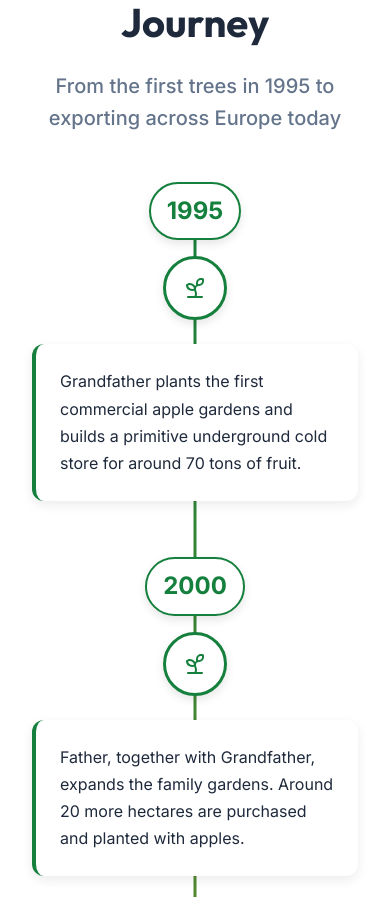
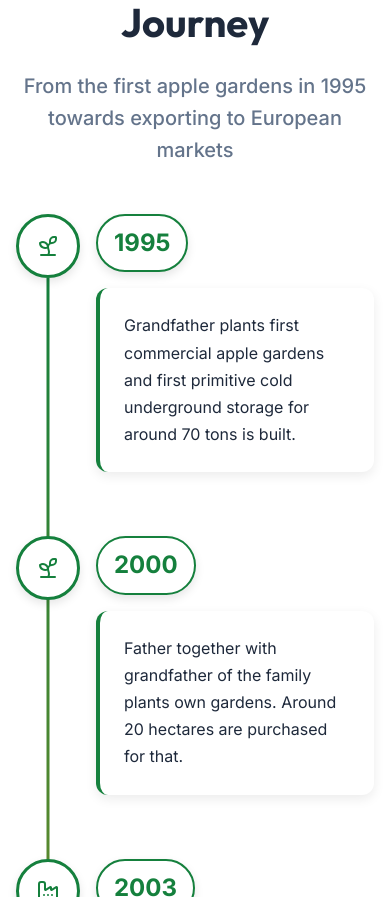
Before and after one commit to Qoopertin/tarcom-lux-website, a React (Vite) app: page /about in a window 390 px wide. Shown: the part 671-1568 px from the top of the page. Built offline with nearby package versions, Linux system fonts and the light colour scheme.

Commit message:
Adjust timeline: remove top line segment and update subtitles

```diff
--- a/src/components/about/FamilyTimeline.css
+++ b/src/components/about/FamilyTimeline.css
@@ -16,7 +16,7 @@
     padding-bottom: 6rem;
 }
 
-/* Central vertical line - extends through entire timeline and fades at the end */
+/* Central vertical line - extends through entire timeline and fades after 2025 */
 .timeline-container::before {
     content: '';
     position: absolute;
@@ -29,12 +29,29 @@
             var(--color-primary) 0%,
             var(--color-accent) 85%,
             transparent 100%);
+    z-index: 0;
+}
+
+/* Mask to hide the line above the first icon on desktop */
+.timeline-item:first-child::before {
+    content: '';
+    position: absolute;
+    left: 50%;
+    transform: translateX(-50%);
+    top: 0;
+    height: calc(50% - 2rem);
+    /* Stop at the top of the icon (icon is 4rem, center is 50%) */
+    width: 10px;
+    background-color: var(--color-bg-white);
+    z-index: 1;
 }
 
 .timeline-item {
     display: flex;
     margin-bottom: 3rem;
     position: relative;
+    z-index: 2;
+    /* Ensure items are above the line */
 }
 
 /* Left-aligned items */
@@ -71,7 +88,7 @@
     transform: translateY(-50%);
 }
 
-/* Center-aligned final item */
+/* Center-aligned final item (2025) */
 .timeline-item.center {
     flex-direction: column;
     align-items: center;
@@ -154,61 +171,65 @@
     margin: 0;
 }
 
-/* Mobile responsive - unified centered vertical timeline */
+/* Mobile responsive */
 @media (max-width: 768px) {
-    .timeline-container {
-        padding-left: 1rem;
-        padding-right: 1rem;
+    .timeline-container::before {
+        left: 2rem;
+        bottom: -3rem;
+        top: 4rem;
+        /* Start from bottom of first icon */
     }
 
-    .timeline-container::before {
-        left: 50%;
-        transform: translateX(-50%);
-        bottom: -3rem;
+    /* Remove mask on mobile */
+    .timeline-item:first-child::before {
+        display: none;
     }
 
-    /* All items use the same centered vertical layout */
     .timeline-item.left,
-    .timeline-item.right,
-    .timeline-item.center {
+    .timeline-item.right {
         flex-direction: column;
-        align-items: center;
+        align-items: flex-start;
         justify-content: flex-start;
-        padding-left: 0;
+        padding-left: 5rem;
         padding-right: 0;
-        margin-bottom: 3.5rem;
+        margin-bottom: 4rem;
+        /* More space between items */
     }
 
-    /* Year badges - always centered at top */
-    .timeline-item.left .timeline-year,
-    .timeline-item.right .timeline-year,
-    .timeline-item.center .timeline-year {
-        position: static;
-        transform: none;
-        margin-bottom: 1rem;
-        margin-top: 0;
-        font-size: 1.5rem;
-    }
-
-    /* Icons - centered below year badge */
-    .timeline-item.left .timeline-icon-wrapper,
-    .timeline-item.right .timeline-icon-wrapper,
-    .timeline-item.center .timeline-icon-wrapper {
-        position: relative;
-        left: auto;
-        top: auto;
-        transform: none;
-        margin-bottom: 1.5rem;
-    }
-
-    /* Content cards - full width below icon */
     .timeline-item.left .timeline-content,
-    .timeline-item.right .timeline-content,
-    .timeline-item.center .timeline-content {
+    .timeline-item.right .timeline-content {
         text-align: left;
         border-left: 4px solid var(--color-primary);
         border-right: none;
         width: 100%;
-        max-width: 500px;
+        /* Full width */
+    }
+
+    /* Position year badge above the card */
+    .timeline-item.left .timeline-year,
+    .timeline-item.right .timeline-year {
+        position: static;
+        /* Remove absolute positioning */
+        transform: none;
+        margin-bottom: 1rem;
+        /* Space between year and card */
+        align-self: flex-start;
+        /* Align with start of content */
+        margin-left: 0;
+    }
+
+    .timeline-icon-wrapper {
+        left: 2rem;
+        transform: translate(-50%, -50%);
+        top: 2rem;
+        /* Align icon with the top area (year) */
+    }
+
+    .timeline-item.center {
+        padding-left: 2rem;
+    }
+
+    .timeline-item.center .timeline-year {
+        font-size: 2rem;
     }
 }
--- a/src/translations.js
+++ b/src/translations.js
@@ -172,15 +172,15 @@ const translations = {
         // Family Timeline
         timeline: {
             title: "Our Family Journey",
-            subtitle: "From the first trees in 1995 to exporting across Europe today",
+            subtitle: "From the first apple gardens in 1995 towards exporting to European markets",
             events: {
-                e1995: "Grandfather plants the first commercial apple gardens and builds a primitive underground cold store for around 70 tons of fruit.",
-                e2000: "Father, together with Grandfather, expands the family gardens. Around 20 more hectares are purchased and planted with apples.",
-                e2003: "As demand for packaging grows, Father launches a small production facility to supply wooden boxes for apples to growers in the region.",
-                e2008: "The family builds the first 1,000-ton cold store in our village and continues to expand the apple gardens around it. At peak season, at least one full truck was leaving our facility every day.",
-                e2018: "Father builds a much more efficient and modern refrigerated storage facility and starts planting plums alongside apples, diversifying the family production.",
-                e2022: "The fruit business in our area declines as the main export market to Russia collapses. Many local growers have no direct contacts with European buyers, so good fruit often stays in local storage or is sold too cheaply.",
-                today: "A younger generation educated in the EU takes over the task of opening direct routes to European buyers. Under the TARCOM LUX name we are now focusing on honest, well-prepared apple exports to Romania and other EU markets."
+                e1995: "Grandfather plants first commercial apple gardens and first primitive cold underground storage for around 70 tons is built.",
+                e2000: "Father together with grandfather of the family plants own gardens. Around 20 hectares are purchased for that.",
+                e2003: "Local partner joins the group for the first time. Capacity grows to around 50 hectares.",
+                e2008: "Family builds first in the village cold storage for around 1000 tons with 4 chambers and acquires more fields for apple gardens. At that time cold storage was working almost at full capacity, shipping at least one truck a day during the season.",
+                e2014: "Grandson joins the business. Focus on stable first-class quality begins, and foundations are laid for direct export relationships with European partners.",
+                e2022: "Start of direct cooperation with Romanian and German importers as Russian market closes. Focus shifts fully to the EU.",
+                e2025: "TARCOM LUX: the export name connecting our family and partner farms, ready for stable long-term programs with European clients."
             }
         },
 
@@ -417,15 +417,15 @@ const translations = {
         // Family Timeline
         timeline: {
             title: "Călătoria familiei noastre",
-            subtitle: "De la primii pomi în 1995 la export în întreaga Europă astăzi",
+            subtitle: "De la primele livezi din 1995 spre exportul pe piețele europene",
             events: {
-                e1995: "Bunicul plantează primele livezi comerciale de mere și construiește un depozit frigorific subteran primitiv pentru aproximativ 70 de tone de fructe.",
-                e2000: "Tatăl, împreună cu Bunicul, extinde livezile familiei. Aproximativ 20 de hectare în plus sunt cumpărate și plantate cu mere.",
-                e2003: "Pe măsură ce cererea de ambalaje crește, Tatăl lansează o mică unitate de producție pentru a furniza lăzi de lemn pentru mere cultivatorilor din regiune.",
-                e2008: "Familia construiește primul depozit frigorific de 1.000 de tone din satul nostru și continuă să extindă livezile de mere din jurul acestuia. În sezonul de vârf, cel puțin un camion plin pleca de la unitatea noastră în fiecare zi.",
-                e2018: "Tatăl construiește un depozit frigorific mult mai eficient și modern și începe să planteze prune alături de mere, diversificând producția familiei.",
-                e2022: "Afacerea cu fructe din zona noastră scade pe măsură ce principala piață de export către Rusia se prăbușește. Mulți cultivatori locali nu au contacte directe cu cumpărătorii europeni, așa că fructele bune rămân adesea în depozitele locale sau sunt vândute prea ieftin.",
-                today: "O generație mai tânără, educată în UE, preia sarcina de a deschide rute directe către cumpărătorii europeni. Sub numele TARCOM LUX ne concentrăm acum pe exporturi oneste și bine pregătite de mere către România și alte piețe din UE."
+                e1995: "Bunicul plantează primele livezi comerciale de mere și se construiește primul depozit frigorific subteran primitiv pentru aproximativ 70 de tone.",
+                e2000: "Tatăl împreună cu bunicul familiei plantează propriile livezi. Aproximativ 20 de hectare sunt achiziționate pentru aceasta.",
+                e2003: "Partenerul local se alătură grupului pentru prima dată. Capacitatea crește la aproximativ 50 de hectare.",
+                e2008: "Familia construiește primul depozit frigorific din sat pentru aproximativ 1000 de tone cu 4 camere și achiziționează mai multe terenuri pentru livezi de mere. În acea perioadă depozitul frigorific funcționa aproape la capacitate maximă, expediind cel puțin un camion pe zi în timpul sezonului.",
+                e2014: "Nepotul se alătură afacerii. Începe focusul pe calitate stabilă de primă clasă și se pun bazele pentru relații directe de export cu partenerii europeni.",
+                e2022: "Începutul cooperării directe cu importatori români și germani pe măsură ce piața rusă se închide. Focusul se concentrează complet pe UE.",
+                e2025: "TARCOM LUX: numele de export care conectează fermele noastre de familie și partenere, pregătite pentru programe stabile pe termen lung cu clienți europeni."
             }
         },
 
@@ -662,15 +662,15 @@ const translations = {
         // Family Timeline
         timeline: {
             title: "Путь нашей семьи",
-            subtitle: "От первых деревьев в 1995 году до экспорта по всей Европе сегодня",
+            subtitle: "От первых садов в 1995 году до экспорта на европейские рынки",
             events: {
-                e1995: "Дедушка сажает первые коммерческие яблоневые сады и строит примитивное подземное холодильное хранилище примерно на 70 тонн фруктов.",
-                e2000: "Отец вместе с Дедушкой расширяет семейные сады. Приобретается и засаживается яблонями еще около 20 гектаров.",
-                e2003: "Поскольку спрос на упаковку растет, Отец запускает небольшое производство деревянных ящиков для яблок для производителей в регионе.",
-                e2008: "Семья строит первый в нашем селе холодильный склад на 1000 тонн и продолжает расширять яблоневые сады вокруг него. В пик сезона с нашего предприятия ежедневно уезжала как минимум одна полная фура.",
-                e2018: "Отец строит гораздо более эффективное и современное холодильное хранилище и начинает сажать сливы наряду с яблоками, диверсифицируя семейное производство.",
-                e2022: "Фруктовый бизнес в нашем районе приходит в упадок, так как основной рынок экспорта в Россию рушится. У многих местных производителей нет прямых контактов с европейскими покупателями, поэтому хорошие фрукты часто остаются на местных складах или продаются слишком дешево.",
-                today: "Молодое поколение, получившее образование в ЕС, берет на себя задачу открытия прямых путей к европейским покупателям. Под именем TARCOM LUX мы сейчас фокусируемся на честном, хорошо подготовленном экспорте яблок в Румынию и другие рынки ЕС."
+                e1995: "Дедушка высаживает первые коммерческие яблоневые сады и строится первое примитивное подземное холодильное хранилище примерно на 70 тонн.",
+                e2000: "Отец вместе с дедушкой семьи высаживает собственные сады. Для этого приобретается около 20 гектаров.",
+                e2003: "Местный партнер впервые присоединяется к группе. Мощность вырастает до около 50 гектаров.",
+                e2008: "Семья строит первый в деревне холодильный склад примерно на 1000 тонн с 4 камерами и приобретает больше полей для яблоневых садов. В то время холодильник работал почти на полную мощность, отгружая как минимум одну фуру в день во время сезона.",
+                e2014: "Внук присоединяется к бизнесу. Начинается фокус на стабильном качестве первого класса, и закладываются основы для прямых экспортных отношений с европейскими партнерами.",
+                e2022: "Начало прямого сотрудничества с румынскими и немецкими импортерами, поскольку российский рынок закрывается. Фокус полностью смещается на ЕС.",
+                e2025: "TARCOM LUX: экспортное название, объединяющее наши семейные и партнерские фермы, готовые к стабильным долгосрочным программам с европейскими клиентами."
             }
         },
 
```
